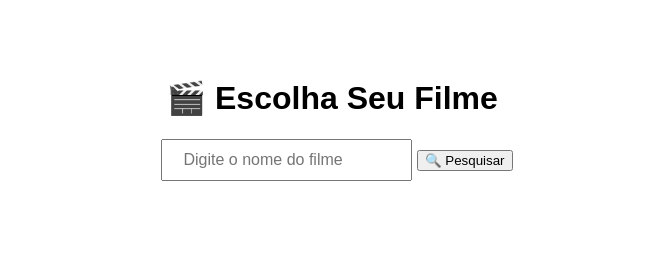
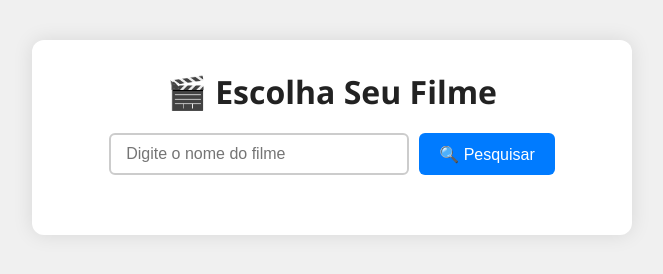
Before and after one commit to uranioradioativo/Buscar-Fimes, a plain HTML site: page index.html in a window 1280 px wide. Shown: the whole page, without its empty margins (308-971 px from the left). Drawn offline with Linux system fonts and the light colour scheme.

Commit message:
Update style.css

```diff
--- a/style.css
+++ b/style.css
@@ -1,18 +1,68 @@
-body {
-    font-family:arial,sans-serif;
-    text-align: center;
-    padding: 50px;
-    background-color: f0f0f0;
+/* Reset básico */
+* {
+  margin: 0;
+  padding: 0;
+  box-sizing: border-box;
 }
 
-
-input {
-    padding: 10px 20px;
-    font-size: 16px;
-    margin-left:10px;
+body {
+  font-family: 'Segoe UI', Tahoma, Geneva, Verdana, sans-serif;
+  background-color: #f0f0f0;
+  color: #333;
+  min-height: 100vh;
+  display: flex;
+  justify-content: center;
+  align-items: flex-start;
+  padding: 40px 20px;
 }
 
+.container {
+  background: #ffffff;
+  padding: 30px;
+  border-radius: 12px;
+  box-shadow: 0 0 20px rgba(0, 0, 0, 0.1);
+  width: 100%;
+  max-width: 600px;
+  text-align: center;
+}
+
+h1 {
+  margin-bottom: 20px;
+  color: #222;
+}
+
+.search-bar {
+  display: flex;
+  justify-content: center;
+  gap: 10px;
+  flex-wrap: wrap;
+}
+
+input[type="text"] {
+  padding: 10px 15px;
+  font-size: 16px;
+  border: 2px solid #ccc;
+  border-radius: 6px;
+  width: 60%;
+  max-width: 300px;
+}
+
+button {
+  padding: 10px 20px;
+  background-color: #007bff;
+  color: white;
+  font-size: 16px;
+  border: none;
+  border-radius: 6px;
+  cursor: pointer;
+  transition: background-color 0.3s ease;
+}
+
+button:hover {
+  background-color: #0056b3;
+}
 
 #resultado {
-    margin-top:30px;
+  margin-top: 30px;
+  text-align: left;
 }
```
